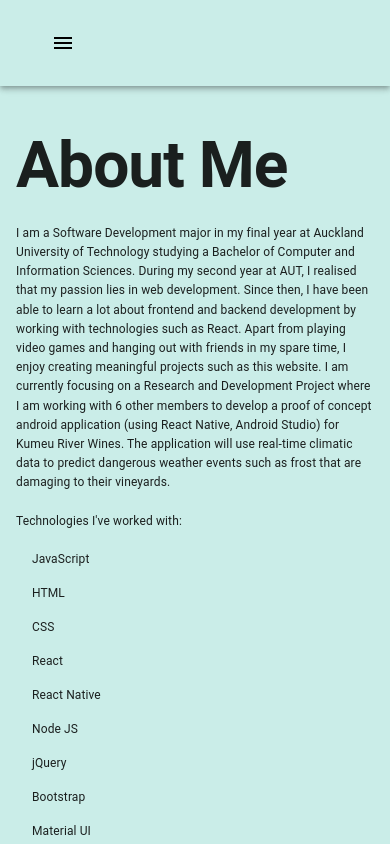
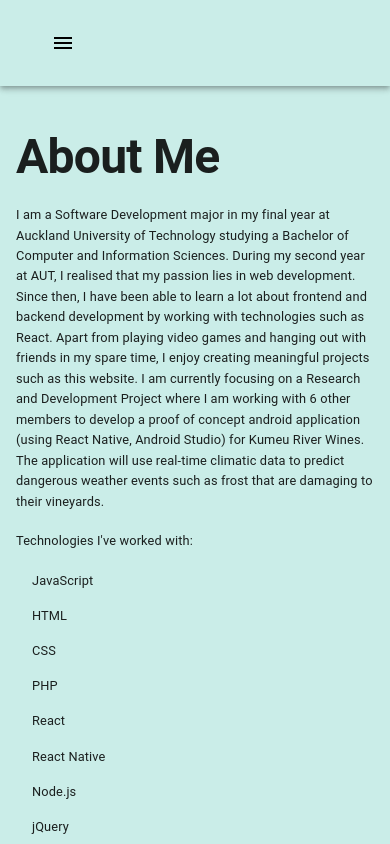
Before and after one commit to trinhbond/personal-portfolio, a React (Create React App) app: page /About in a window 390 px wide. Shown: the top 844 px of the page. Built offline with nearby package versions, Linux system fonts and the light colour scheme.

Commit message:
Resized elements according to screen size.

```diff
--- a/src/pages/AboutMe.js
+++ b/src/pages/AboutMe.js
@@ -41,6 +41,12 @@ function AboutMe() {
             primary={<Typography type="body2">CSS</Typography>}
             />
         </ListItem>
+        <ListItem sx={{ paddingTop: 0, paddingBottom: 0 }}>
+          <ListItemText
+            disableTypography
+            primary={<Typography type="body2">PHP</Typography>}
+          />
+        </ListItem>
           <ListItem sx={{ paddingTop: 0, paddingBottom: 0 }}>
             <ListItemText
               disableTypography
@@ -56,7 +62,7 @@ function AboutMe() {
           <ListItem sx={{ paddingTop: 0, paddingBottom: 0 }}>
             <ListItemText
               disableTypography
-              primary={<Typography type="body2">Node JS</Typography>}
+              primary={<Typography type="body2">Node.js</Typography>}
             />
           </ListItem>
           <ListItem sx={{ paddingTop: 0, paddingBottom: 0 }}>
--- a/src/styles/AboutMe.css
+++ b/src/styles/AboutMe.css
@@ -3,53 +3,54 @@
     min-height: 100vh;
 }
 .About-Me {
-    padding: 15px 10%;
     padding-bottom: 200px;
     overflow: hidden;
-    padding-top: 75px;
+    padding-top: 60px;
 }
 .About-Me h1 {
     text-align: start;
 }
+.About-Me p {
+    font-size: 1.2rem;
+}
 .About-Me #aboutMeParagraph {
     margin-top: 20px;
     line-height: 1.6em;
-    font-size: 1.2rem;
-}
-.About-Me p {
-    font-size: 1.2rem;
-
 }
 .About-Me ul {
     display: inline;
 }
 .About-Me ul li {
     list-style-type: style type circle;;
-    font-size: 1.2rem;
     margin-bottom: 0.5rem;
     margin-left: 40px;
 }
 .About-Me #listHeading {
     margin-top: 20px;
-    font-size: 1.2rem;
 }
 @media screen and (max-width: 768px) {
     .About-Me {
-        padding: 15px 10%;
-        padding-bottom: 140px;
+        padding-bottom: 160px;
         overflow: hidden;
         padding-top: 25px;
     }
     .About-Me h1 {
-        font-size: 4rem;
-    }
-    .About-Me #aboutMeParagraph {
-        font-size: 0.75rem;
-    }
-    .About-Me #listHeading {
-        font-size: 0.75rem;
+        font-size: 4.5rem;
     }
     .About-Me p {
-        font-size: 0.75rem;
+        font-size: 1rem;
     }
 }
+@media screen and (max-width: 600px) {
+    .About-Me {
+        padding-bottom: 160px;
+        overflow: hidden;
+        padding-top: 25px;
+    }
+    .About-Me h1 {
+        font-size: 3rem;
+    }
+    .About-Me p {
+        font-size: 0.8rem;
+    }
+}
--- a/src/styles/Contact.css
+++ b/src/styles/Contact.css
@@ -50,16 +50,16 @@
 }
 @media screen and (max-width: 768px) {
     .Content h1 {
-        font-size: 4rem;
+        font-size: 5rem;
         font-weight: bold;
         justify-content: center;
         text-align: center;
     }
     .Content p {
-        font-size: 0.75rem;
+        font-size: 0.9rem;
     }
     .Content .ContactButton {
-        margin-top: 15px;
+        margin-top: 10px;
         text-decoration: none;
         border: 2px solid black;
         background-color:rgb(0, 0, 0);
@@ -70,3 +70,25 @@
         width: fit-content;
     }
 }
+@media screen and (max-width: 600px) {
+    .Content h1 {
+        font-size: 3.75rem;
+        font-weight: bold;
+        justify-content: center;
+        text-align: center;
+    }
+    .Content p {
+        font-size: 0.9rem;
+    }
+    .Content .ContactButton {
+        margin-top: 10px;
+        text-decoration: none;
+        border: 2px solid black;
+        background-color:rgb(0, 0, 0);
+        color: white;
+        padding: 10px;
+        font-weight: bolder;
+        font-size: 0.75rem;
+        width: fit-content;
+    }
+}
```
